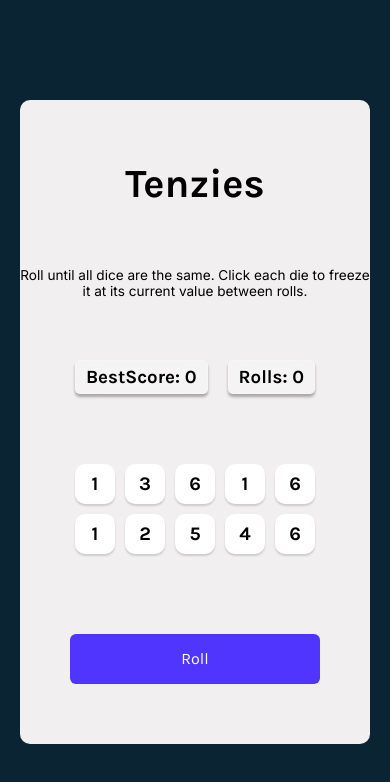
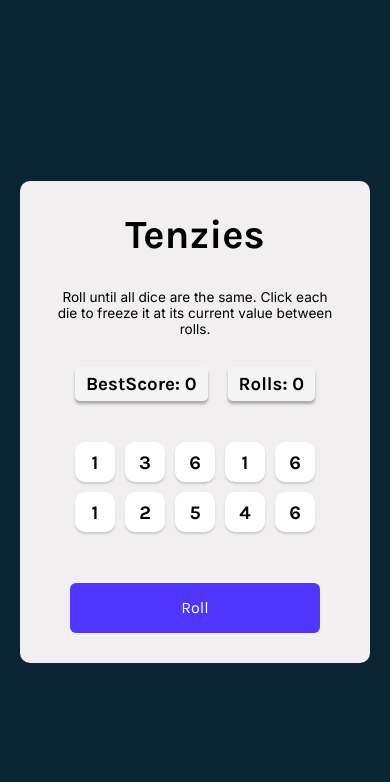
Before and after one commit to Shivamkr0724/Tenzies-Game, a React (Vite) app: page / in a window 390 px wide. Shown: the top 782 px of the page. Built offline with nearby package versions, Linux system fonts and the light colour scheme.

Commit message:
fix issue

```diff
--- a/src/index.css
+++ b/src/index.css
@@ -113,10 +113,11 @@ button{
 @media (max-width: 480px) {
     div#root {
         max-width: 100%;
-        max-height: 80%;
+        max-height: 60%;
     }
 
     .instructions {
+        width: 80%;
         font-size: 0.85rem;
         margin: 0;
     }
```
